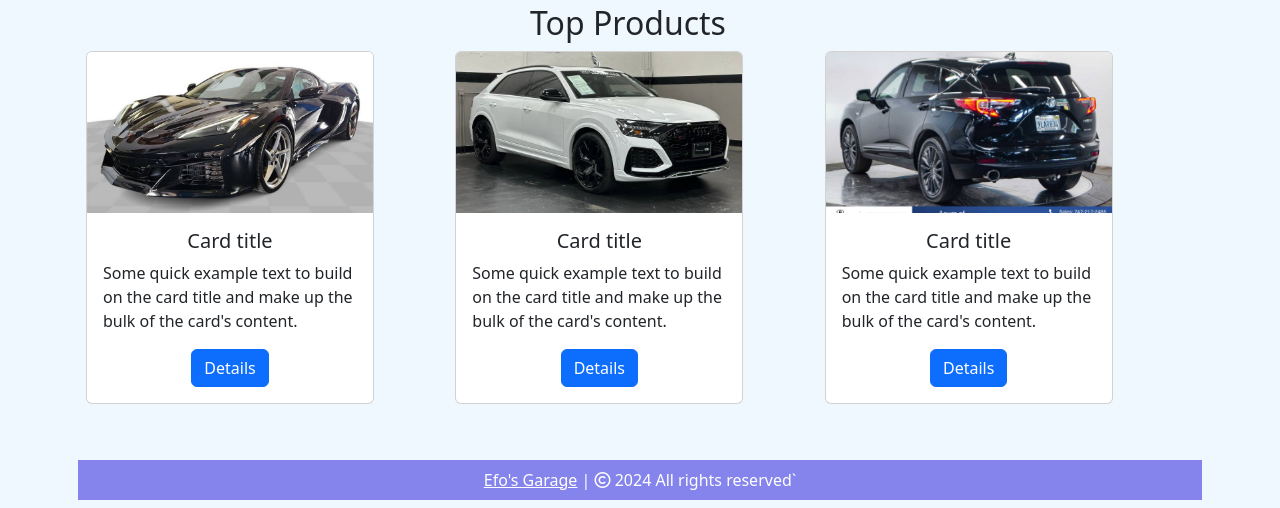
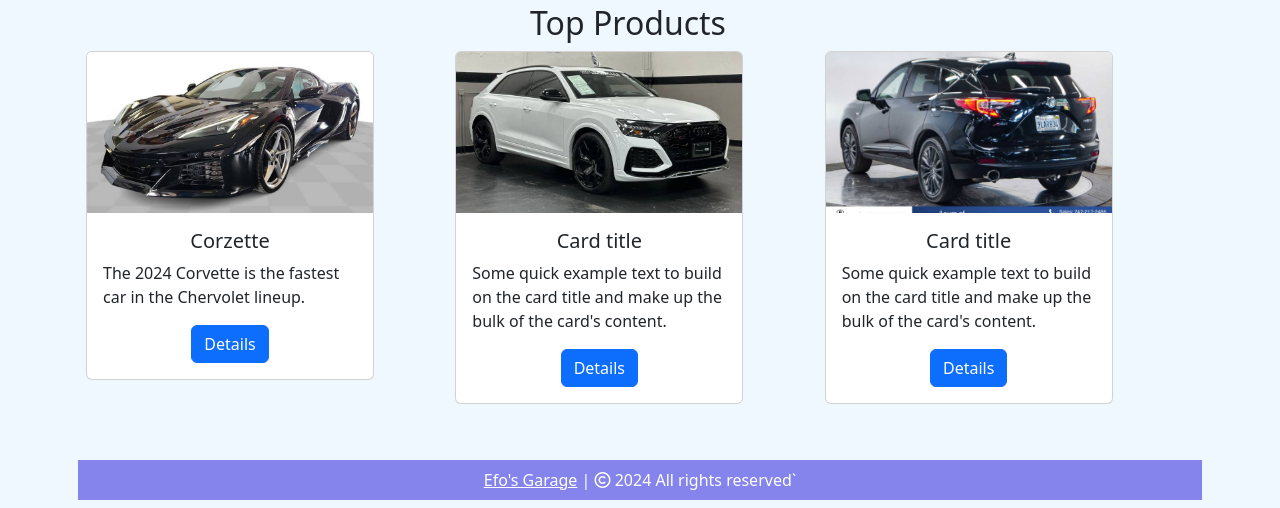
Before and after one commit to Ball-Zilla/Efos_Garage, a Flask app: page / in a window 1280 px wide. Shown: the part 791-1299 px from the top of the page. Run offline with Flask 3, Linux system fonts and the light colour scheme; some libraries are stand-ins or nearby versions.

Commit message:
Subtitles Changed

```diff
--- a/efo-flask/website/templates/home.html
+++ b/efo-flask/website/templates/home.html
@@ -46,8 +46,8 @@
       <div class="card" style="width: 18rem;">
         <img src="{{ url_for('static', filename='images/img_4.jpg') }}" class="card-img-top" alt="...">
         <div class="card-body">
-          <h5 class="card-title text-center">Card title</h5>
-          <p class="card-text">Some quick example text to build on the card title and make up the bulk of the card's content.</p>
+          <h5 class="card-title text-center">Corzette</h5>
+          <p class="card-text">The 2024 Corvette is the fastest car in the Chervolet lineup.</p>
           <div class="text-center">
             <a href="#" class="btn btn-primary ">Details</a>
           </div>
```
